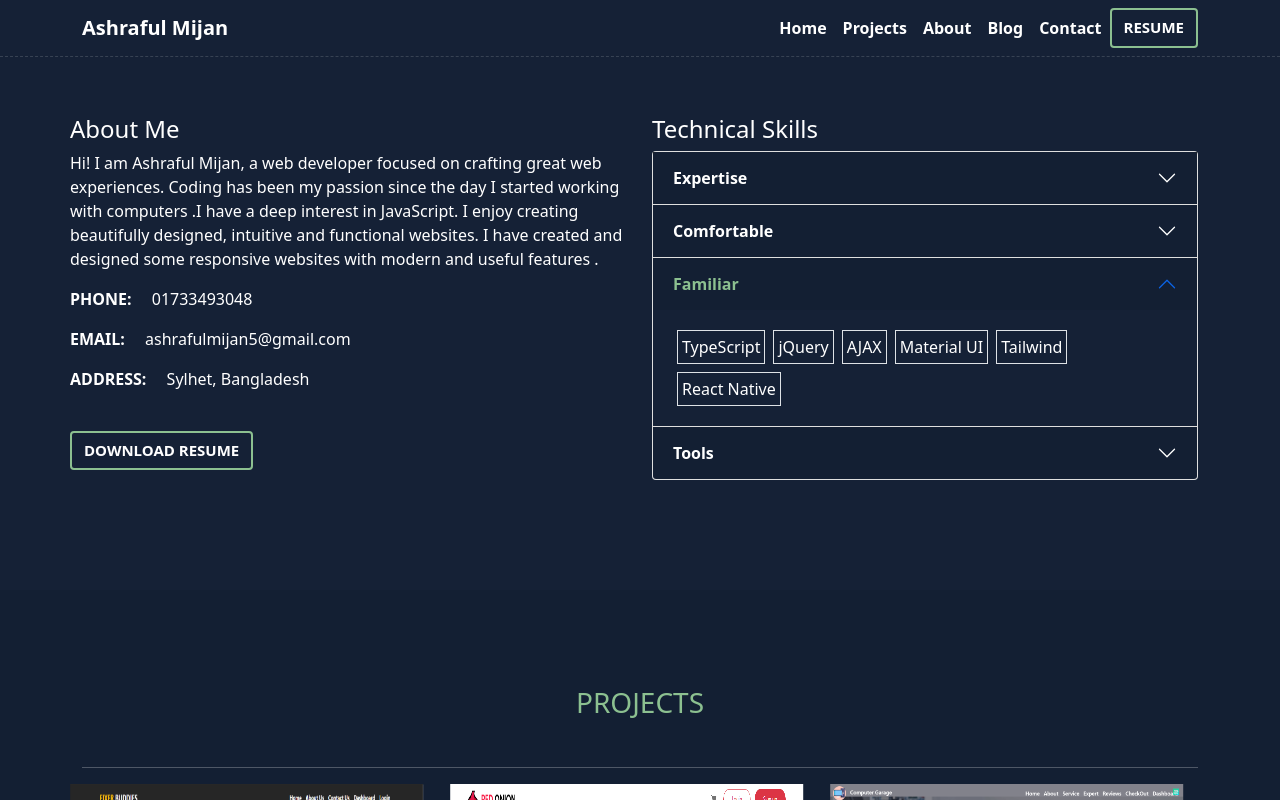
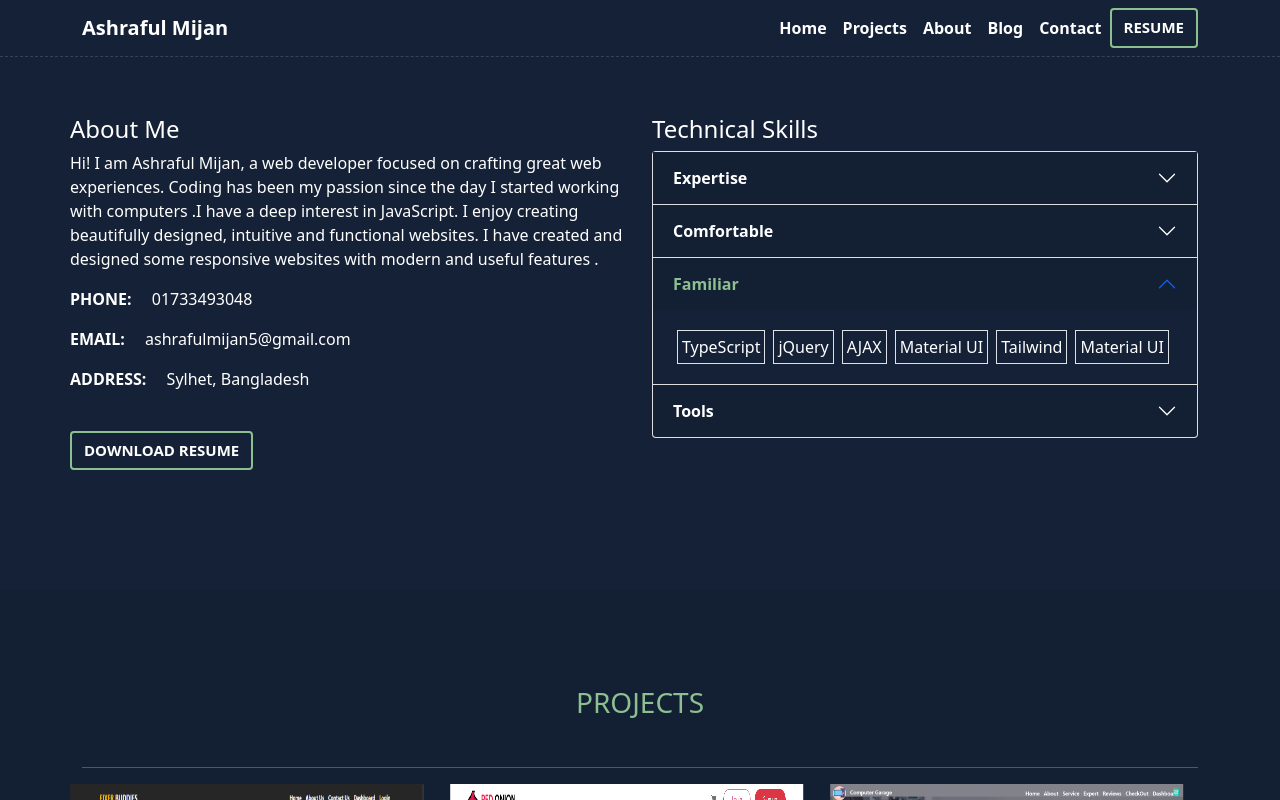
Before and after one commit to Ashraful-Mijan/my-portfolio, a React (Create React App) app: page / in a window 1280 px wide. Both pictures are taken after a click on the button "Familiar". Shown: the part 905-1705 px from the top of the page. Built offline with nearby package versions, Linux system fonts and the light colour scheme; a small style sheet from the web is missing.

Commit message:
change skills

```diff
--- a/src/components/About/About.js
+++ b/src/components/About/About.js
@@ -70,7 +70,7 @@ const About = () => {
                                         <span className=' px-1 border py-1 m-1 d-inline-block'>AJAX</span>
                                         <span className=' px-1 border py-1 m-1 d-inline-block'>Material UI</span>
                                         <span className=' px-1 border py-1 m-1 d-inline-block'>Tailwind</span>
-                                        <span className=' px-1 border py-1 m-1 d-inline-block'>React Native</span>
+                                        <span className=' px-1 border py-1 m-1 d-inline-block'>Material UI</span>
                                     </div>
                                 </div>
                             </div>
```
